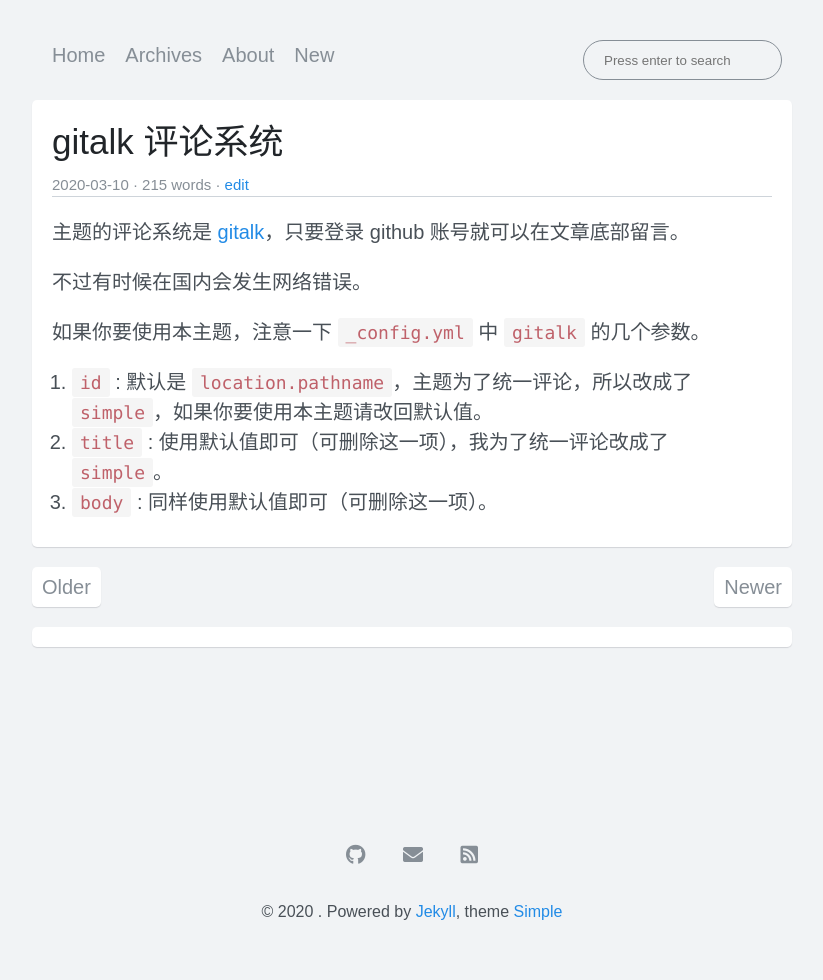
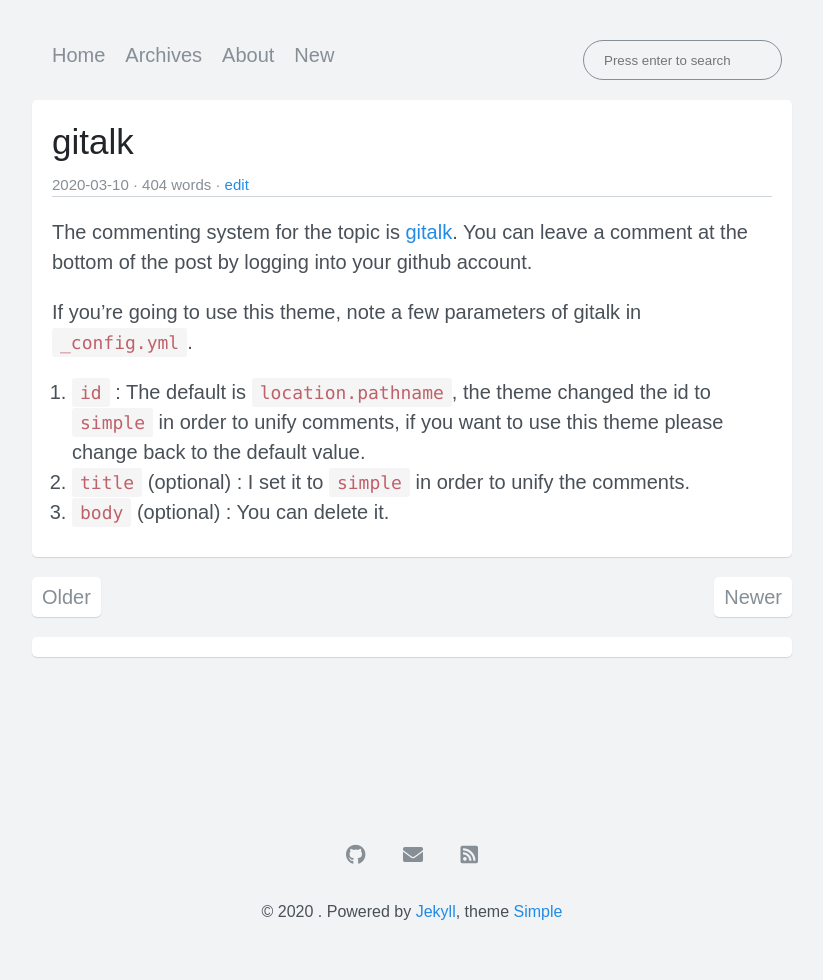
Before and after one commit to whenfung/simple, a Jekyll site: the page built from _posts/2020-03-10-gitalk.md, in a window 1280 px wide. Shown: the whole page, without its empty margins (228-1051 px from the left). Built offline with Jekyll 4.4.1, drawn with Linux system fonts in a browser that asks for light colours; nearby versions of some CDN libraries; comment, search, counter and statistics services are not loaded.

Commit message:
Translation of documents into English

```diff
--- a/_posts/2020-03-10-gitalk.md
+++ b/_posts/2020-03-10-gitalk.md
@@ -1,13 +1,11 @@
 ---
-title: gitalk 评论系统
+title: gitalk
 ---
 
-主题的评论系统是 [gitalk](https://github.com/gitalk/gitalk)，只要登录 github 账号就可以在文章底部留言。
+The commenting system for the topic is [gitalk](https://github.com/gitalk/gitalk). You can leave a comment at the bottom of the post by logging into your github account.
 
-不过有时候在国内会发生网络错误。
+If you're going to use this theme, note a few parameters of gitalk in `_config.yml`.
 
-如果你要使用本主题，注意一下 `_config.yml` 中 `gitalk` 的几个参数。
-
-1. `id` :  默认是 `location.pathname`，主题为了统一评论，所以改成了 `simple`，如果你要使用本主题请改回默认值。
-2. `title` : 使用默认值即可（可删除这一项），我为了统一评论改成了 `simple`。
-3. `body` : 同样使用默认值即可（可删除这一项）。
+1. `id` : The default is `location.pathname`, the theme changed the id to `simple` in order to unify comments, if you want to use this theme please change back to the default value.
+2. `title` (optional) : I set it to `simple` in order to unify the comments.
+3. `body` (optional) : You can delete it.
--- a/_sass/layouts/post.scss
+++ b/_sass/layouts/post.scss
@@ -40,7 +40,7 @@
   }
 
   &::before {
-    content: "目录";
+    content: "TOC";
     padding-left: .5rem;
     font-size: 1rem;
     font-weight: bold;
```
Also changed, not shown: about.md (+2 -2 lines).
